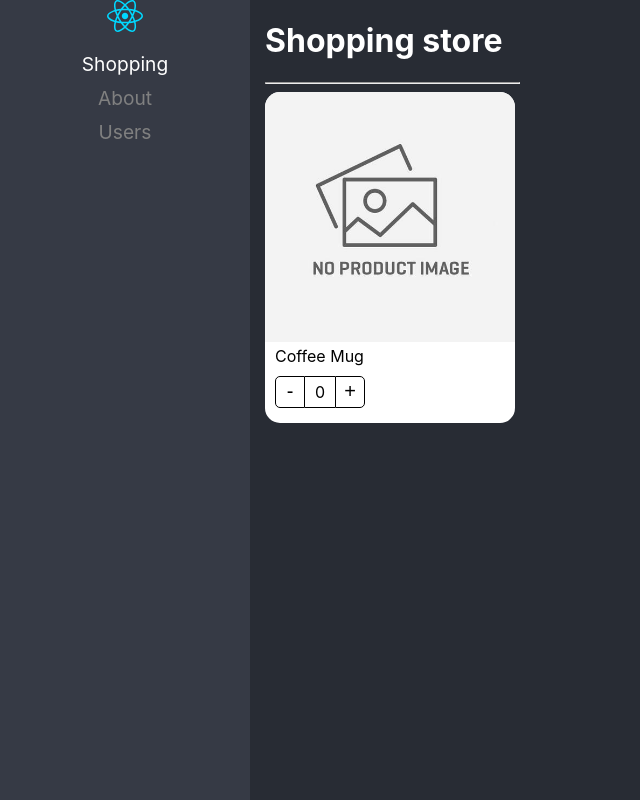
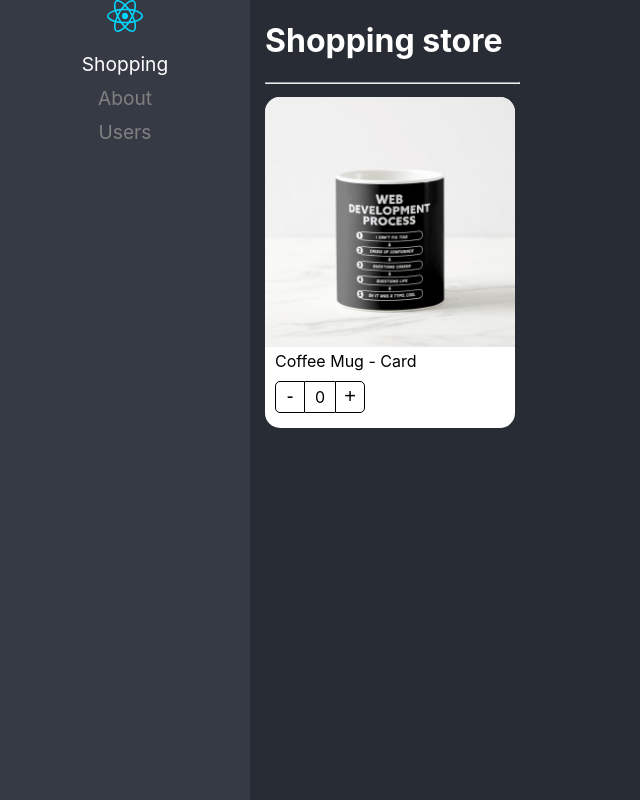
Before and after one commit to GerardoDev25/02-react-design-patterns-RPFR, a React (Vite) app: page / in a window 1280 px wide. Shown: the whole page, without its empty margins (0-640 px from the left). Built offline with nearby package versions, Linux system fonts and the light colour scheme.

Commit message:
feat: 006 Recibir props al componente hijo
creating interfaces of products

```diff
--- a/src/02-component-pattern/components/ProductCard.tsx
+++ b/src/02-component-pattern/components/ProductCard.tsx
@@ -1,19 +1,31 @@
+import { FC } from 'react';
+
+import { useProduct } from '../hooks/usProduct';
 import styles from '../styles/styles.module.css';
 import noIgamge from '../assets/no-image.jpg';
-import { useProduct } from '../hooks/usProduct';
 
-export const ProductCard = () => {
+interface Props {
+  product: Product;
+}
+
+interface Product {
+  id: string;
+  title: string;
+  img?: string;
+}
+
+export const ProductCard: FC<Props> = ({ product }) => {
+  const { title, img } = product;
   const { counter, increaseBy } = useProduct();
 
   return (
     <div className={styles.productCard}>
-      {/* <img
+      <img
         className={styles.productImg}
-        src='./coffee-mug.png'
+        src={img ? img : noIgamge}
         alt='coffee mog'
-      /> */}
-      <img className={styles.productImg} src={noIgamge} alt='coffee mog' />
-      <span className={styles.productDescription}>Coffee Mug</span>
+      />
+      <span className={styles.productDescription}>{title}</span>
       <div className={styles.buttonsContainer}>
         <button className={styles.buttonMinus} onClick={() => increaseBy(-1)}>
           -
--- a/src/02-component-pattern/pages/ShoppingPage.tsx
+++ b/src/02-component-pattern/pages/ShoppingPage.tsx
@@ -1,11 +1,19 @@
 import { ProductCard } from '../components/ProductCard';
+
+const product = {
+  id: '1',
+  title: 'Coffee Mug - Card',
+  img: './coffee-mug.png',
+};
 
 export const ShoppingPage = () => {
   return (
     <div>
       <h1>Shopping store</h1>
       <hr />
-      <ProductCard />
+      <div style={{ display: 'flex', flexDirection: 'row', flexWrap: 'wrap' }}>
+        <ProductCard product={product} />
+      </div>
     </div>
   );
 };
```
